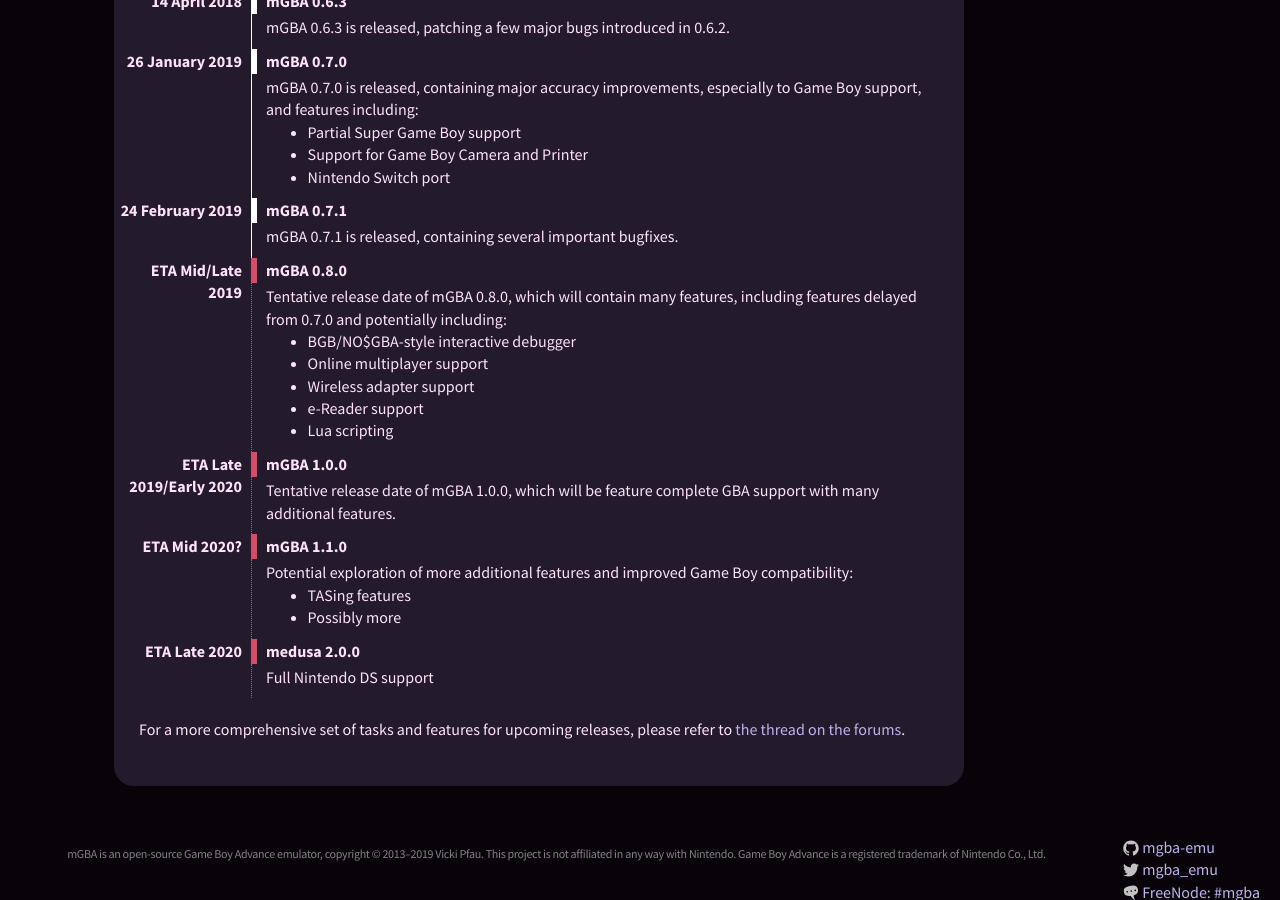
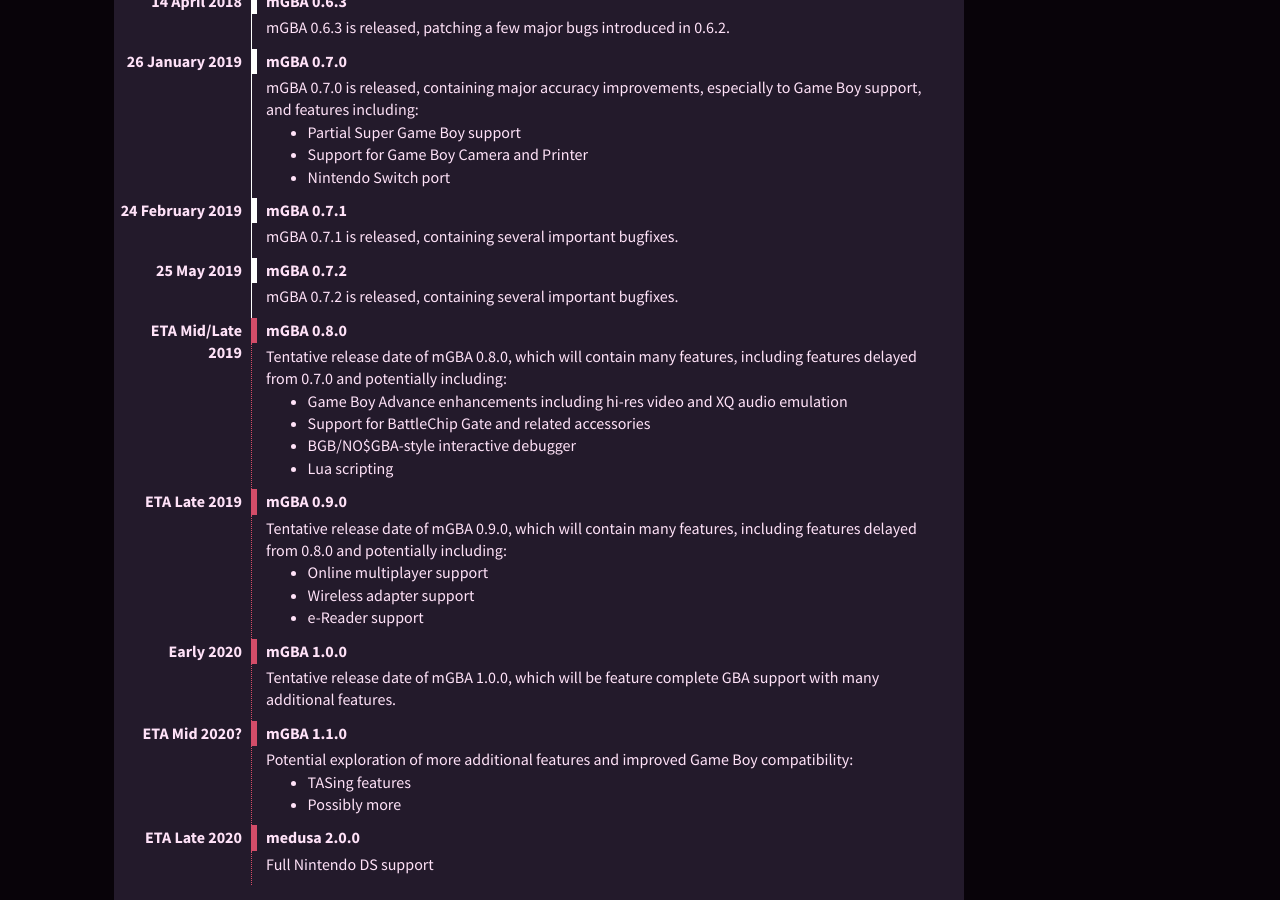
Before and after one commit to mgba-emu/www, a Jekyll site: the page built from timeline.markdown, in a window 1280 px wide and 900 px high, scrolled down 3421 px. Built offline with Jekyll 4.4.1, drawn with Linux system fonts in a browser that asks for light colours.

Commit message:
Update downloads, timeline

```diff
--- a/downloads.markdown
+++ b/downloads.markdown
@@ -14,6 +14,8 @@
 ### Desktop OS
 * [Windows (.7z archive)](https://github.com/mgba-emu/mgba/releases/download/0.7.2/mGBA-0.7.2-win32.7z)
 * [Windows (installer .exe)](https://github.com/mgba-emu/mgba/releases/download/0.7.2/mGBA-0.7.2-win32-installer.exe)
+* [Windows (64-bit, .7z archive)](https://github.com/mgba-emu/mgba/releases/download/0.7.2/mGBA-0.7.2-win64.7z)
+* [Windows (64-bit, installer .exe)](https://github.com/mgba-emu/mgba/releases/download/0.7.2/mGBA-0.7.2-win64-installer.exe)
 * [macOS](https://github.com/mgba-emu/mgba/releases/download/0.7.2/mGBA-0.7.2-osx.tar.xz)
 * [Ubuntu (64-bit, 16.04)](https://github.com/mgba-emu/mgba/releases/download/0.7.2/mGBA-0.7.2-ubuntu64-xenial.tar.xz)
 * [Ubuntu (64-bit, 18.04)](https://github.com/mgba-emu/mgba/releases/download/0.7.2/mGBA-0.7.2-ubuntu64-bionic.tar.xz)
@@ -54,10 +56,13 @@
 ### Desktop OS
 * [Windows (.7z archive)](https://s3.amazonaws.com/mgba/mGBA-build-latest-win32.7z)
 * [Windows (installer .exe)](https://s3.amazonaws.com/mgba/mGBA-build-latest-win32.exe)
+* [Windows (64-bit, .7z archive)](https://s3.amazonaws.com/mgba/mGBA-build-latest-win64.7z)
+* [Windows (64-bit, installer .exe)](https://s3.amazonaws.com/mgba/mGBA-build-latest-win64.exe)
 * [macOS](https://s3.amazonaws.com/mgba/mGBA-build-latest-osx.tar.xz)
 * [Ubuntu (64-bit, 16.04)](https://s3.amazonaws.com/mgba/mGBA-build-latest-ubuntu64-xenial.tar.xz)
 * [Ubuntu (64-bit, 18.04)](https://s3.amazonaws.com/mgba/mGBA-build-latest-ubuntu64-bionic.tar.xz)
 * [Ubuntu (64-bit, 18.10)](https://s3.amazonaws.com/mgba/mGBA-build-latest-ubuntu64-cosmic.tar.xz)
+* [Ubuntu (64-bit, 19.04)](https://s3.amazonaws.com/mgba/mGBA-build-latest-ubuntu64-disco.tar.xz)
 
 ### Homebrew
 * [Nintendo 3DS](https://s3.amazonaws.com/mgba/mGBA-build-latest-3ds.7z)
--- a/timeline.markdown
+++ b/timeline.markdown
@@ -237,6 +237,13 @@
 <dd>
 	<p>mGBA 0.7.1 is released, containing several important bugfixes.</p>
 </dd>
+<dt>
+	<aside class="tl-date">25 May 2019</aside>
+	mGBA 0.7.2
+</dt>
+<dd>
+	<p>mGBA 0.7.2 is released, containing several important bugfixes.</p>
+</dd>
 <dt class="tl-future" id="IN+THE+FUTURE">
 	<aside class="tl-date">ETA Mid/Late 2019</aside>
 	mGBA 0.8.0
@@ -244,15 +251,26 @@
 <dd class="tl-future">
 	<p>Tentative release date of mGBA 0.8.0, which will contain many features, including features delayed from 0.7.0 and potentially including:</p>
 	<ul>
+		<li>Game Boy Advance enhancements including hi-res video and XQ audio emulation</li>
+		<li>Support for BattleChip Gate and related accessories</li>
 		<li>BGB/NO$GBA-style interactive debugger</li>
-		<li>Online multiplayer support</li>
-		<li>Wireless adapter support</li>
-		<li>e-Reader support</li>
 		<li>Lua scripting</li>
 	</ul>
 </dd>
 <dt class="tl-future">
-	<aside class="tl-date">ETA Late 2019/Early 2020</aside>
+	<aside class="tl-date">ETA Late 2019</aside>
+	mGBA 0.9.0
+</dt>
+<dd class="tl-future">
+	<p>Tentative release date of mGBA 0.9.0, which will contain many features, including features delayed from 0.8.0 and potentially including:</p>
+	<ul>
+		<li>Online multiplayer support</li>
+		<li>Wireless adapter support</li>
+		<li>e-Reader support</li>
+	</ul>
+</dd>
+<dt class="tl-future">
+	<aside class="tl-date">Early 2020</aside>
 	mGBA 1.0.0
 </dt>
 <dd class="tl-future">
```
